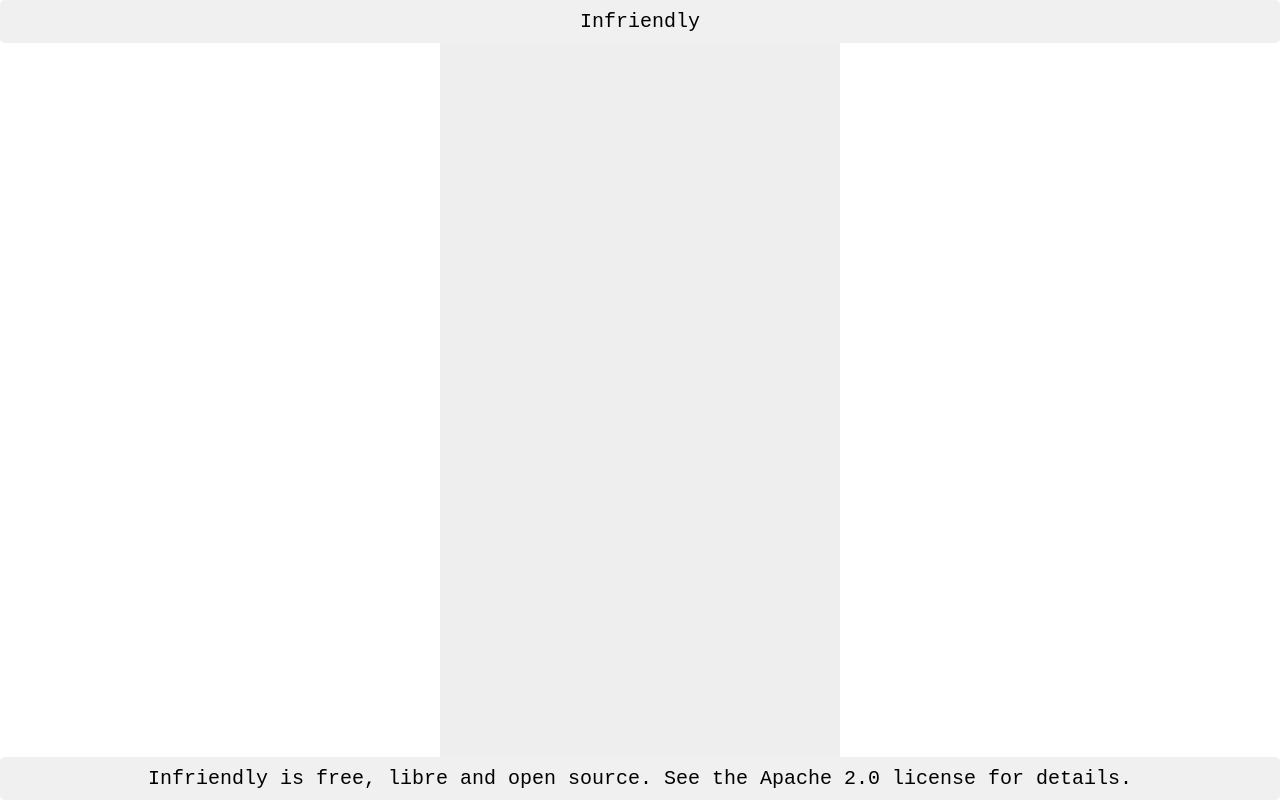
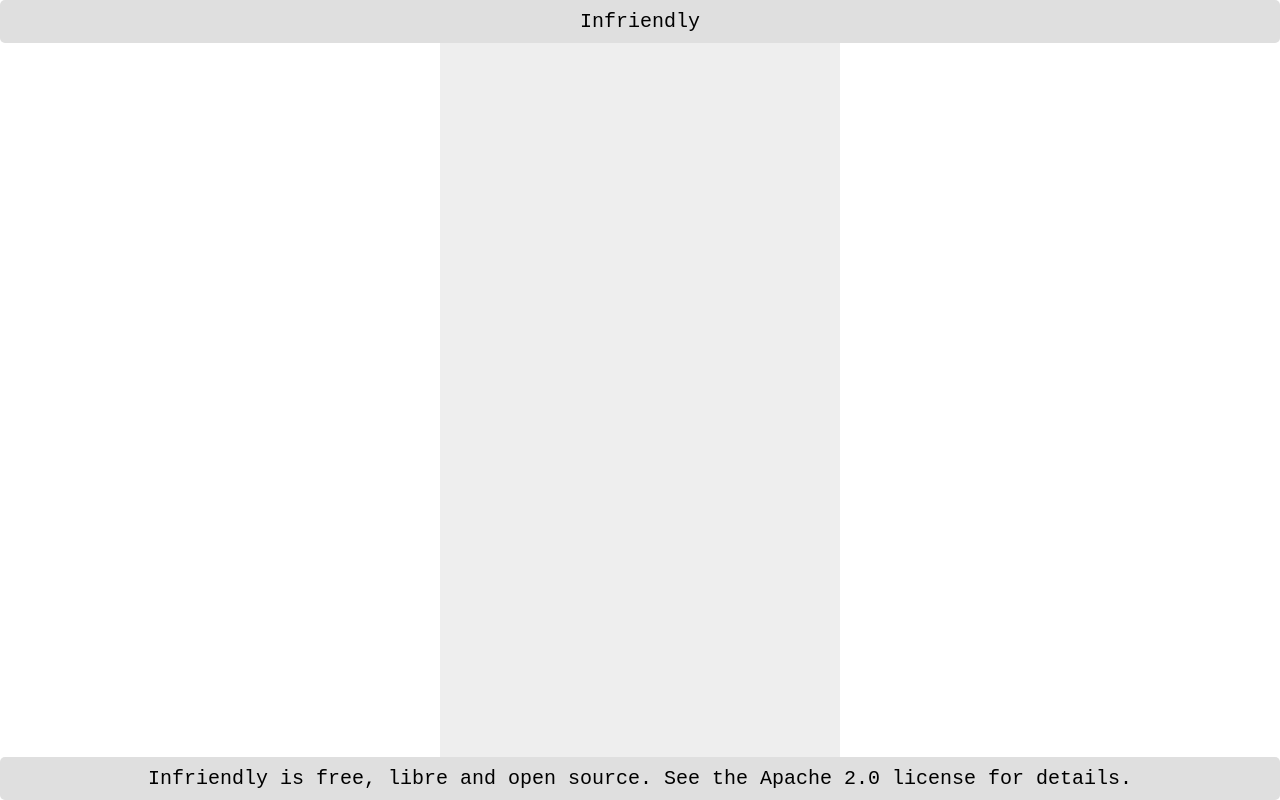
Before and after one commit to That1M8Head/infriendly, a plain HTML site: page index.html in a window 1280 px wide. Drawn offline with Linux system fonts and the light colour scheme.

Commit message:
Adjusted the colour of the header and footer in light mode

```diff
--- a/app.css
+++ b/app.css
@@ -12,7 +12,7 @@ body {
 }
 
 header, footer {
-    background-color: #f0f0f0;
+    background-color: #dfdfdf;
     border-radius: 5px;
     padding: 10px 20px;
     text-align: center;
```
